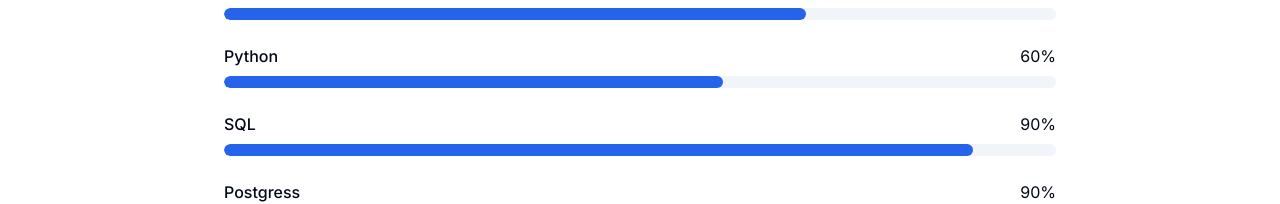
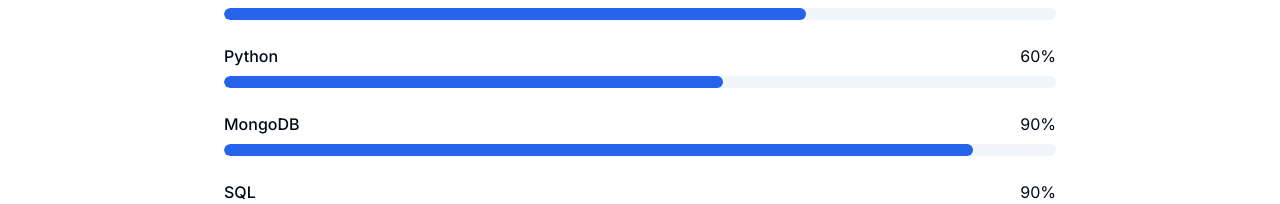
Before and after one commit to KamilLeskiewicz/portfolio, a Next.js app: page / in a window 1280 px wide. Shown: the part 1888-2092 px from the top of the page. Built offline with nearby package versions, Linux system fonts and the light colour scheme.

Commit message:
Update skills.tsx (mongo skill)

```diff
--- a/components/skills.tsx
+++ b/components/skills.tsx
@@ -15,6 +15,7 @@ export default function Skills() {
     { name: "TypeScript", level: 80 },
     { name: "UI/UX Design", level: 70 },
     { name: "Python", level: 60 },
+    { name: "MongoDB", level: 90 },
     { name: "SQL", level: 90 },
     { name: "Postgress", level: 90 },
     { name: "Git", level: 80 },
```
